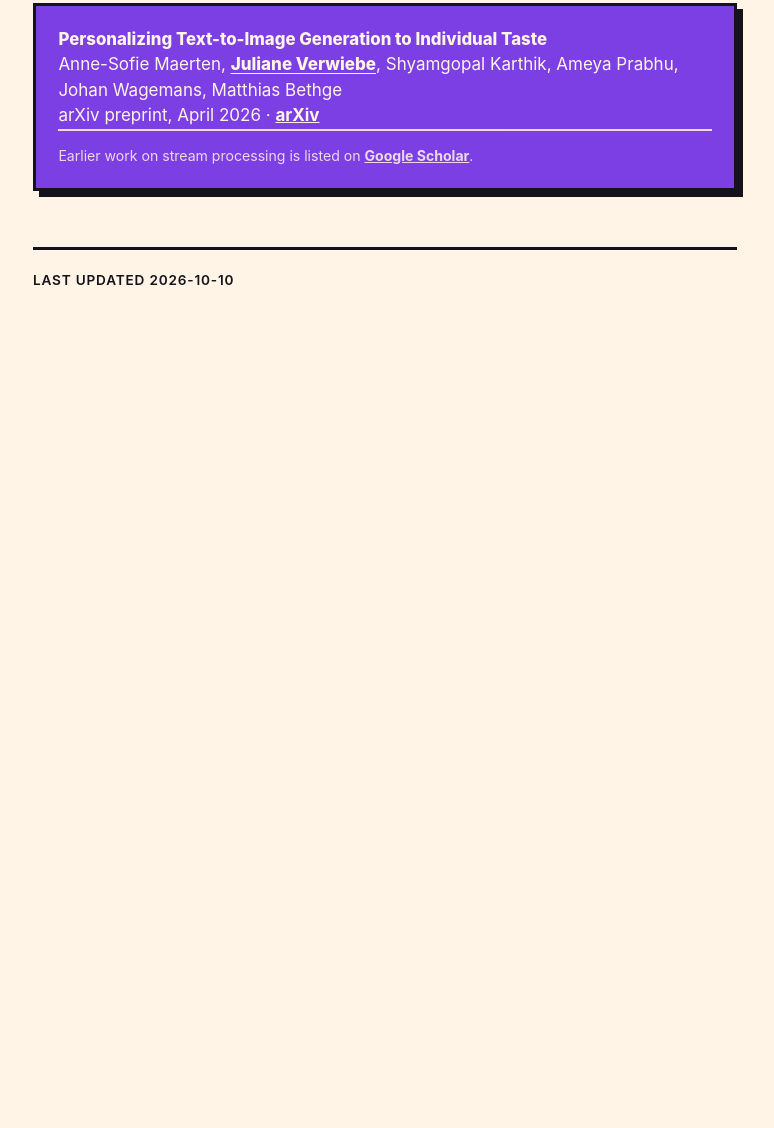
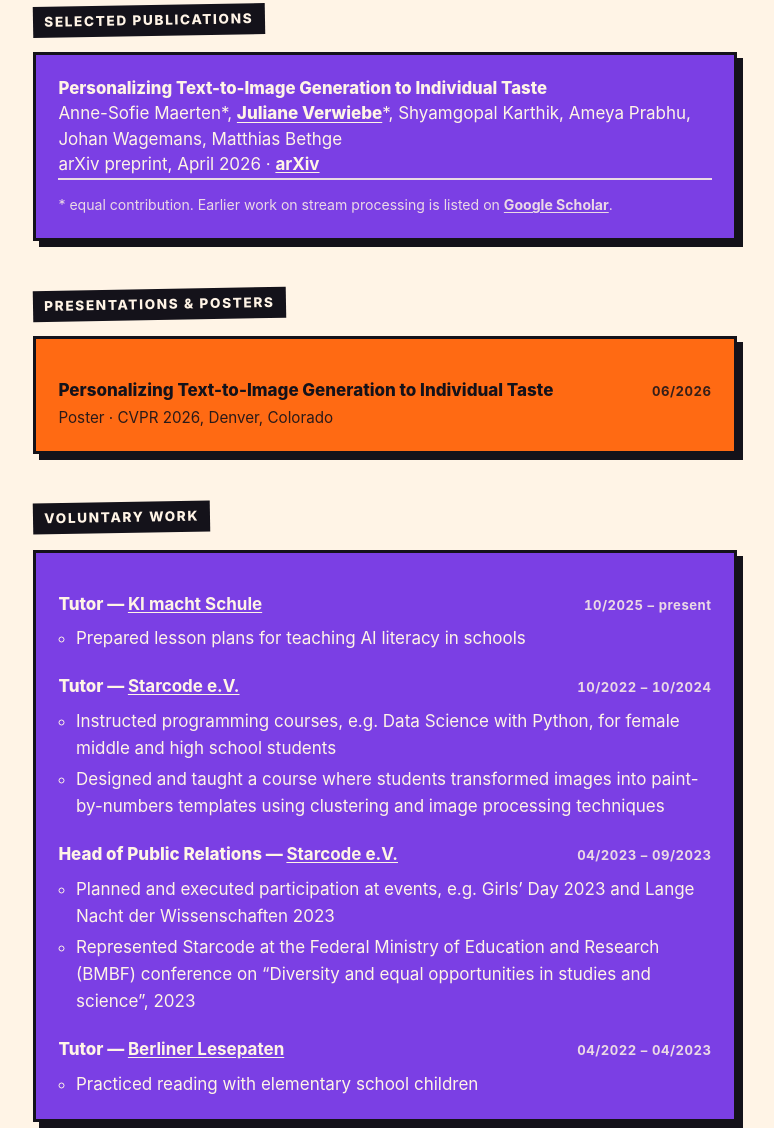
Before and after one commit to julianev/julianev.github.io, a plain HTML site: page index.html in a window 1280 px wide. Shown: the part 866-1994 px from the top of the page, without its empty margins (255-1029 px from the left). Before the commit the page ends 1253 px from the top, so only its background shows below. Drawn offline with Linux system fonts and the light colour scheme.

Commit message:
Add CV-style education, presentations and voluntary work sections; link IMPRS-IS and ELLIS

```diff
--- a/index.html
+++ b/index.html
@@ -25,9 +25,20 @@
   <section>
     <h2>About</h2>
     <div class="card purple">
-      <p>I am a PhD candidate supervised by Matthias Bethge, part of the International Max Planck Research School for Intelligent Systems (IMPRS-IS) and a member of the ELLIS PhD Program. I hold a background in Industrial Engineering and Management from Technische Universit&auml;t Berlin.</p>
+      <p>I am a PhD candidate supervised by Matthias Bethge, part of <a href="https://imprs.is.mpg.de/">IMPRS-IS</a> and the <a href="https://ellis.eu/research/phd-postdoc">ELLIS PhD Program</a>.</p>
+      <ul class="entries">
+        <li>
+          <div class="entry-head">
+            <span class="entry-title">M.Sc. Industrial Engineering and Management</span>
+            <span class="entry-date">04/2020 &ndash; 10/2024</span>
+          </div>
+          <div class="entry-org">Technische Universit&auml;t Berlin</div>
+          <ul class="entry-points">
+            <li>Focus on Machine Learning, Data Science, Data Engineering</li>
+          </ul>
+        </li>
+      </ul>
     </div>
-    <!-- TODO: rewrite this paragraph in your own words. -->
   </section>
 
   <section>
@@ -35,7 +46,7 @@
     <div class="card orange">
       <p>My research is on the evaluation and training of AI tutors &mdash; judging a tutor by the progress a learner makes over an interaction rather than by how pedagogical an individual response looks.</p>
     </div>
-    <!-- TODO: expand, or split into the individual project threads. -->
+    <!-- TODO: swap in the longer interests-then-vision text once approved. -->
   </section>
 
   <section>
@@ -44,12 +55,74 @@
       <ul class="pubs">
         <li>
           <span class="pub-title">Personalizing Text-to-Image Generation to Individual Taste</span><br>
-          Anne-Sofie Maerten, <span class="me">Juliane Verwiebe</span>, Shyamgopal Karthik, Ameya Prabhu, Johan Wagemans, Matthias Bethge<br>
+          Anne-Sofie Maerten*, <span class="me">Juliane Verwiebe</span>*, Shyamgopal Karthik, Ameya Prabhu, Johan Wagemans, Matthias Bethge<br>
           <!-- TODO: if this was accepted at a workshop, replace "arXiv preprint, April 2026" with the workshop name and year. -->
           arXiv preprint, April 2026 &middot; <a href="https://arxiv.org/abs/2604.07427">arXiv</a>
         </li>
       </ul>
-      <p class="pub-note">Earlier work on stream processing is listed on <a href="https://scholar.google.com/citations?user=GS-RhVkAAAAJ">Google Scholar</a>.</p>
+      <p class="pub-note">* equal contribution. Earlier work on stream processing is listed on <a href="https://scholar.google.com/citations?user=GS-RhVkAAAAJ">Google Scholar</a>.</p>
+    </div>
+  </section>
+
+  <section>
+    <h2>Presentations &amp; posters</h2>
+    <div class="card orange">
+      <ul class="entries">
+        <li>
+          <div class="entry-head">
+            <span class="entry-title">Personalizing Text-to-Image Generation to Individual Taste</span>
+            <span class="entry-date">06/2026</span>
+          </div>
+          <!-- TODO: add the workshop name, e.g. "Poster — <Workshop>, CVPR 2026, Denver". -->
+          <div class="entry-org">Poster &middot; CVPR 2026, Denver, Colorado</div>
+        </li>
+      </ul>
+    </div>
+  </section>
+
+  <section>
+    <h2>Voluntary work</h2>
+    <div class="card purple">
+      <ul class="entries">
+        <li>
+          <div class="entry-head">
+            <span class="entry-title">Tutor &mdash; <a href="https://ki-macht-schule.de/">KI macht Schule</a></span>
+            <span class="entry-date">10/2025 &ndash; present</span>
+          </div>
+          <ul class="entry-points">
+            <li>Prepared lesson plans for teaching AI literacy in schools</li>
+          </ul>
+        </li>
+        <li>
+          <div class="entry-head">
+            <span class="entry-title">Tutor &mdash; <a href="https://www.starcode.de/">Starcode e.V.</a></span>
+            <span class="entry-date">10/2022 &ndash; 10/2024</span>
+          </div>
+          <ul class="entry-points">
+            <li>Instructed programming courses, e.g. Data Science with Python, for female middle and high school students</li>
+            <li>Designed and taught a course where students transformed images into paint-by-numbers templates using clustering and image processing techniques</li>
+          </ul>
+        </li>
+        <li>
+          <div class="entry-head">
+            <span class="entry-title">Head of Public Relations &mdash; <a href="https://www.starcode.de/">Starcode e.V.</a></span>
+            <span class="entry-date">04/2023 &ndash; 09/2023</span>
+          </div>
+          <ul class="entry-points">
+            <li>Planned and executed participation at events, e.g. Girls&rsquo; Day 2023 and Lange Nacht der Wissenschaften 2023</li>
+            <li>Represented Starcode at the Federal Ministry of Education and Research (BMBF) conference on &ldquo;Diversity and equal opportunities in studies and science&rdquo;, 2023</li>
+          </ul>
+        </li>
+        <li>
+          <div class="entry-head">
+            <span class="entry-title">Tutor &mdash; <a href="https://lesepaten.berlin/">Berliner Lesepaten</a></span>
+            <span class="entry-date">04/2022 &ndash; 04/2023</span>
+          </div>
+          <ul class="entry-points">
+            <li>Practiced reading with elementary school children</li>
+          </ul>
+        </li>
+      </ul>
     </div>
   </section>
 
--- a/style.css
+++ b/style.css
@@ -131,7 +131,7 @@
 .card.orange { background: var(--orange); }
 .card.purple { background: var(--purple); color: #fff4e6; }
 .card p { margin: 0; }
-.card a { color: inherit; font-weight: 700; }
+.card a { color: inherit; font-weight: 700; text-decoration: underline; text-underline-offset: 2px; }
 
 .pubs { list-style: none; padding: 0; margin: 0; }
 .pubs li { margin-bottom: 1.1rem; line-height: 1.5; }
@@ -162,3 +162,37 @@
 @media (prefers-reduced-motion: reduce) {
   * { transition: none !important; }
 }
+
+/* ---- CV-style entries: education, posters, voluntary work ---- */
+
+.entries { list-style: none; padding: 0; margin: 1.1rem 0 0; }
+.entries > li { margin-bottom: 1.3rem; }
+.entries > li:last-child { margin-bottom: 0; }
+
+.entry-head {
+  display: flex;
+  flex-wrap: wrap;
+  justify-content: space-between;
+  align-items: baseline;
+  gap: .3rem 1rem;
+}
+
+.entry-title { font-weight: 800; }
+
+.entry-date {
+  font-size: .82rem;
+  font-weight: 700;
+  letter-spacing: .04em;
+  font-variant-numeric: tabular-nums;
+  opacity: .85;
+  white-space: nowrap;
+}
+
+.entry-org { font-size: .95rem; opacity: .9; margin-top: .1rem; }
+
+.entry-points { margin: .45rem 0 0; padding-left: 1.1rem; }
+.entry-points li { margin-bottom: .25rem; }
+.entry-points li:last-child { margin-bottom: 0; }
+
+/* the About card holds a single education entry; no extra top gap needed */
+section:first-of-type .entries { margin-top: 1rem; }
```
